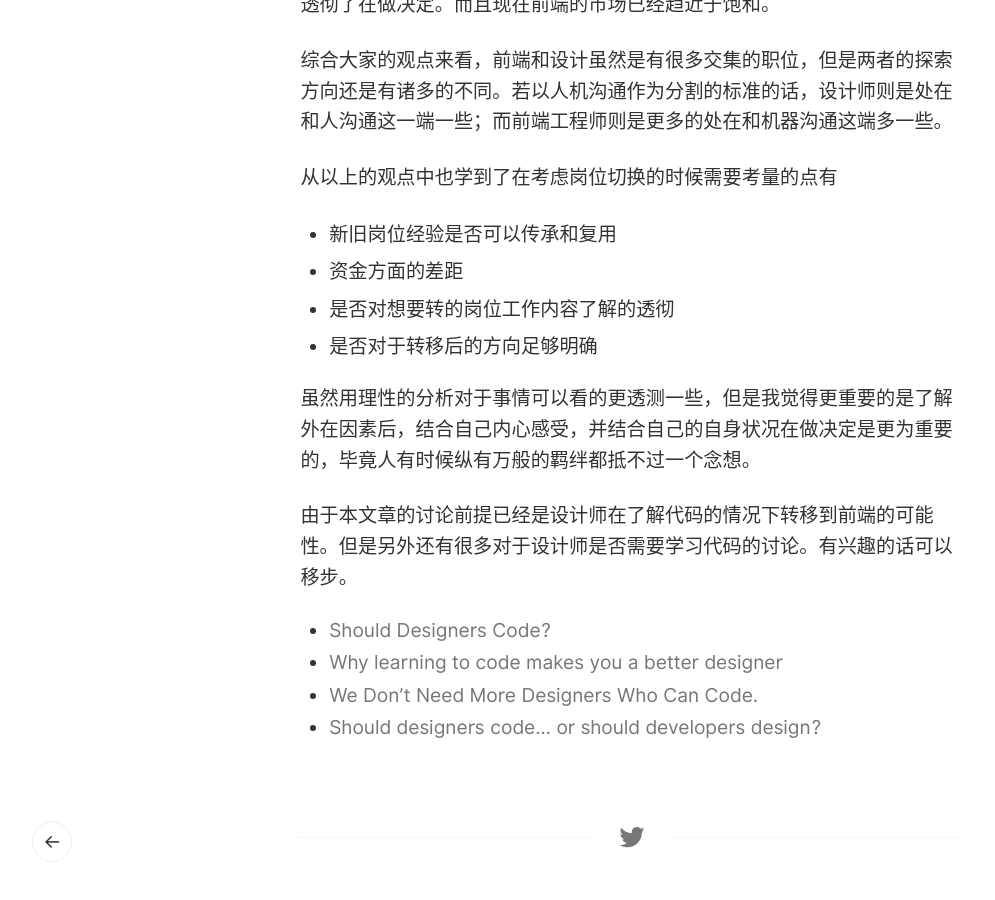
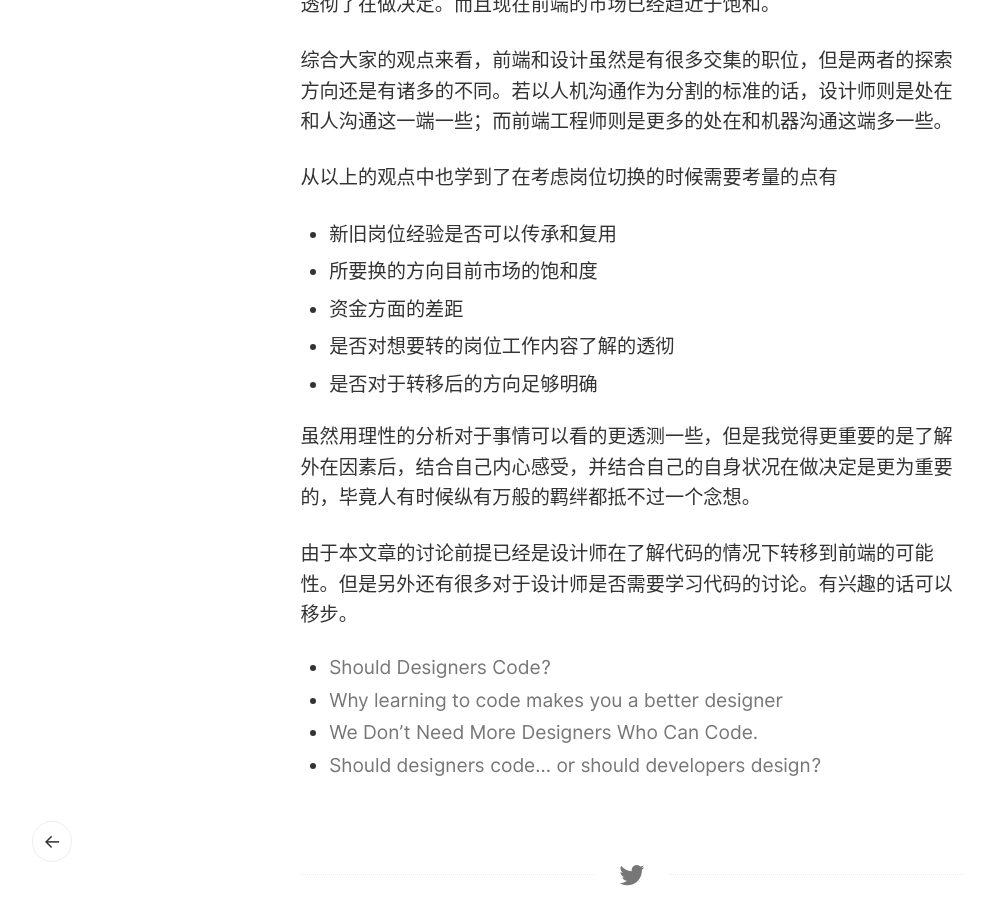
Before and after one commit to sayidh/blog, a Jekyll site: the page built from _posts/2018-05-17-more_design_or_more_coding.markdown, in a window 1280 px wide and 900 px high, scrolled down 3451 px. Shown: the whole window, without its empty margins (8-1003 px from the left). Built offline with Jekyll 4.4.1, drawn with Linux system fonts in a browser that asks for light colours.

Commit message:
little change

```diff
--- a/_posts/2018-05-17-more_design_or_more_coding.markdown
+++ b/_posts/2018-05-17-more_design_or_more_coding.markdown
@@ -96,6 +96,7 @@ X:
 从以上的观点中也学到了在考虑岗位切换的时候需要考量的点有
 
 * 新旧岗位经验是否可以传承和复用
+* 所要换的方向目前市场的饱和度
 * 资金方面的差距
 * 是否对想要转的岗位工作内容了解的透彻
 * 是否对于转移后的方向足够明确
```
Also changed, not shown: 2 other files.
